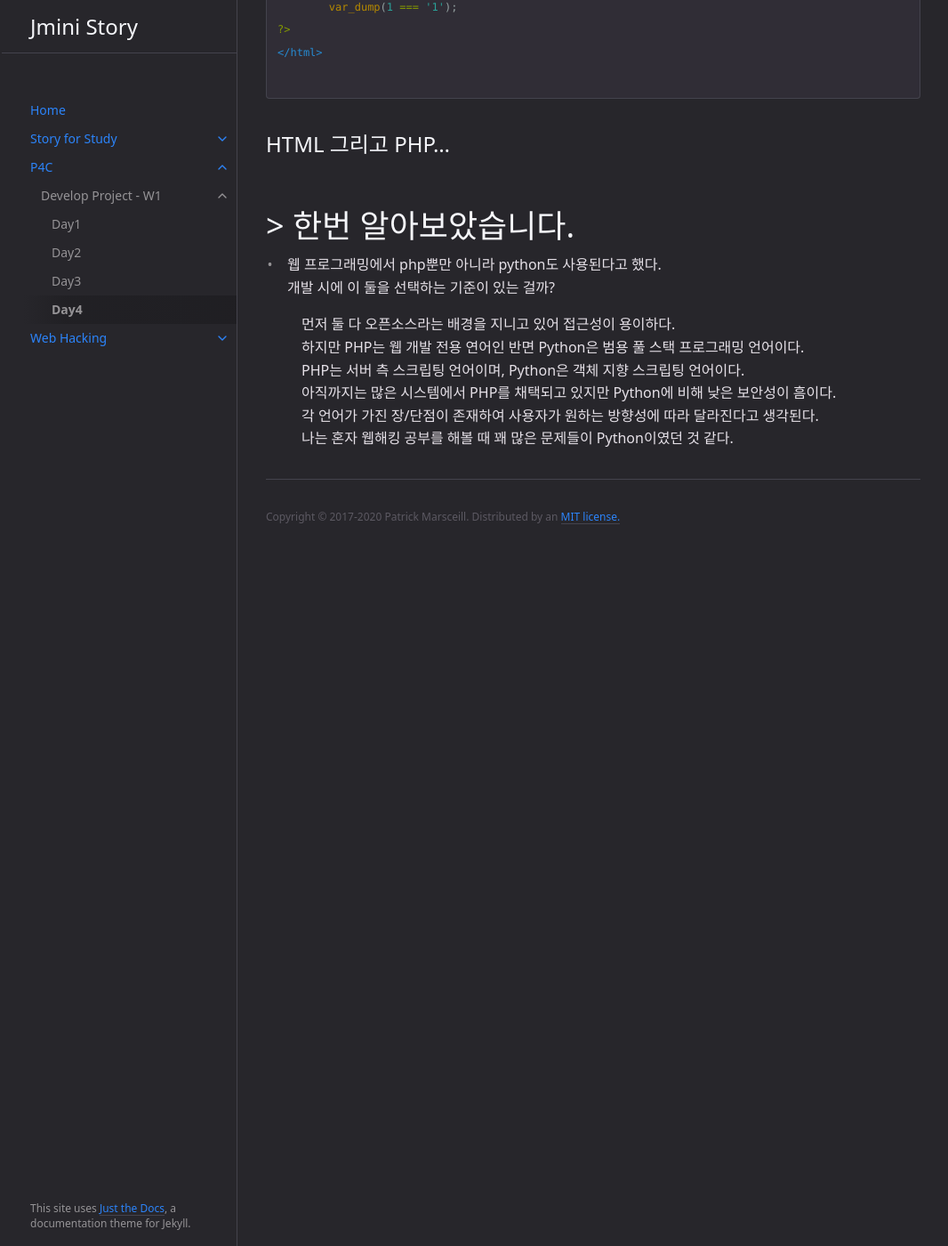
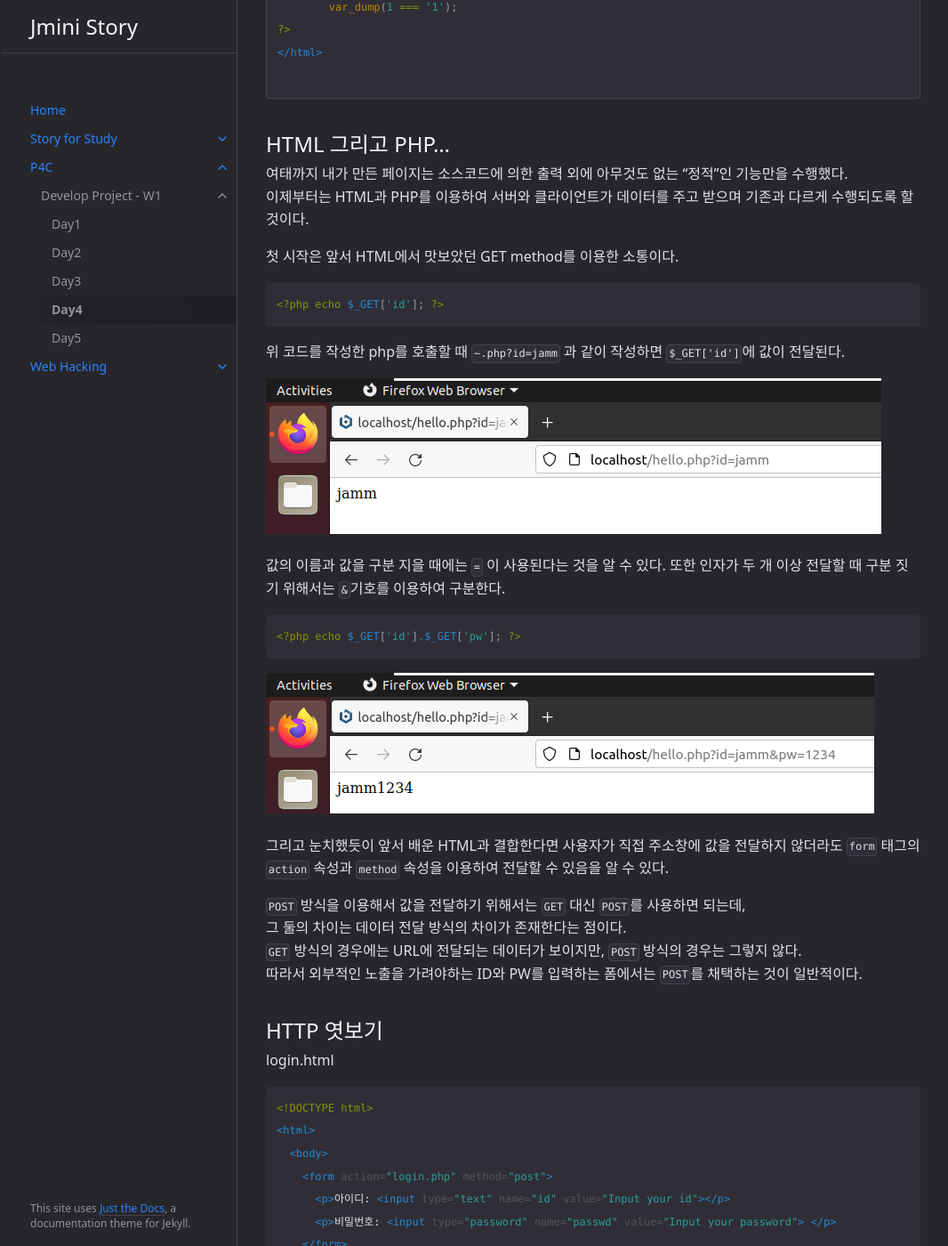
Before and after one commit to Jminis/Jminis.github.io, a Jekyll site: the page built from docs/P4C/Day4.md, in a window 1280 px wide and 1400 px high, scrolled down 3113 px. Shown: the whole window at 89% size, without its empty margins (105-1171 px from the left). Built offline with Jekyll 4.4.1, drawn with Linux system fonts in a browser that asks for light colours; some of the changed text lies outside the part shown.

Commit message:
2022-04-22

````diff
--- a/docs/P4C/Day4.md
+++ b/docs/P4C/Day4.md
@@ -138,6 +138,78 @@ escape 문자 `\` 를 이용하여 `"`와 같이 약속되어 있는 기호를
 
 ## HTML 그리고 PHP...
 
+여태까지 내가 만든 페이지는 소스코드에 의한 출력 외에 아무것도 없는 "정적"인 기능만을 수행했다.
+이제부터는 HTML과 PHP를 이용하여 서버와 클라이언트가 데이터를 주고 받으며 기존과 다르게 수행되도록 할 것이다.
+
+첫 시작은 앞서 HTML에서 맛보았던 GET method를 이용한 소통이다.
+
+```php
+<?php echo $_GET['id']; ?>
+```
+
+위 코드를 작성한 php를 호출할 때 `~.php?id=jamm` 과 같이 작성하면 `$_GET['id']`에 값이 전달된다.
+
+![image-20220422153059806](../img/image-20220422153059806.png)
+
+값의 이름과 값을 구분 지을 때에는 `=` 이 사용된다는 것을 알 수 있다.
+또한 인자가 두 개 이상 전달할 때 구분 짓기 위해서는 `&`기호를 이용하여 구분한다.
+
+```php
+<?php echo $_GET['id'].$_GET['pw']; ?>
+```
+
+![image-20220422153427915](../img/image-20220422153427915.png)
+
+그리고 눈치했듯이 앞서 배운 HTML과 결합한다면 사용자가 직접 주소창에 값을 전달하지 않더라도 `form` 태그의 `action` 속성과 `method` 속성을 이용하여 전달할 수 있음을 알 수 있다.
+
+`POST` 방식을 이용해서 값을 전달하기 위해서는 `GET` 대신 `POST`를 사용하면 되는데,
+그 둘의 차이는 데이터 전달 방식의 차이가 존재한다는 점이다.
+`GET` 방식의 경우에는 URL에 전달되는 데이터가 보이지만, `POST` 방식의 경우는 그렇지 않다.
+따라서 외부적인 노출을 가려야하는 ID와 PW를 입력하는 폼에서는 `POST`를 채택하는 것이 일반적이다.
+
+## HTTP 엿보기
+
+login.html
+
+```html
+<!DOCTYPE html>
+<html>
+  <body>
+    <form action="login.php" method="post">
+      <p>아이디: <input type="text" name="id" value="Input your id"></p>
+      <p>비밀번호: <input type="password" name="passwd" value="Input your password"> </p>
+    </form>
+  </body>
+</html>
+```
+
+
+
+login.php
+
+```php
+<?php
+echo $_POST["id"]. "," .$_POST["pwd"];
+?>
+
+```
+
+
+
+<br>
+
+위와 같이 코드를 작성한 뒤 `Burp suite`를 이용하여 login.html 에 접속했을 때,
+ 서버와 클라이언트 간의 HTTP 통신을 확인해보면 다음과 같이 확인할 수 있다.
+
+![image-20220422160626601](../img/image-20220422160626601.png)
+
+클라이언트 측에서 request를 하게되면 서버측의 `apache`를 통해 전달된 response를 웹 클라이언트(웹브라우저)에서 html코드를 해석하여 사용자에게 보여주는 것이다.
+
+POST방식을 사용하여 값을 전달했을 때 전달되는 정보도 한번 확인해보면 다음과 같다.
+
+![image-20220422161341560](../img/image-20220422161341560.png)
+
+`GET` 방식과 달리 URL에 표시되지는 않지만 HTTP 통신 내용에 입력한 `POST` 값이 전달되는 것을 볼 수 있다. php에서 값의 이름을 제대로 적지 않으면 안된다!
 
 
 # > 한번 알아보았습니다.
@@ -150,6 +222,4 @@ escape 문자 `\` 를 이용하여 `"`와 같이 약속되어 있는 기호를
 >PHP는 서버 측 스크립팅 언어이며, Python은 객체 지향 스크립팅 언어이다.
 >아직까지는 많은 시스템에서 PHP를 채택되고 있지만 Python에 비해 낮은 보안성이 흠이다.
 >각 언어가 가진 장/단점이 존재하여 사용자가 원하는 방향성에 따라 달라진다고 생각된다.
->나는 혼자 웹해킹 공부를 해볼 때 꽤 많은 문제들이 Python이였던 것 같다.
->
->
+>나는 혼자 웹해킹 공부를 할 때 꽤 많은 문제들이 Python이였던 것 같다.
````
Also changed, not shown: docs/P4C/Day5.md (added, +26 -0 lines), docs/P4C/img/image-20220422153059806.png (added), docs/P4C/img/image-20220422153427915.png (added), docs/P4C/img/image-20220422160626601.png (added), docs/P4C/img/image-20220422161341560.png (added).
